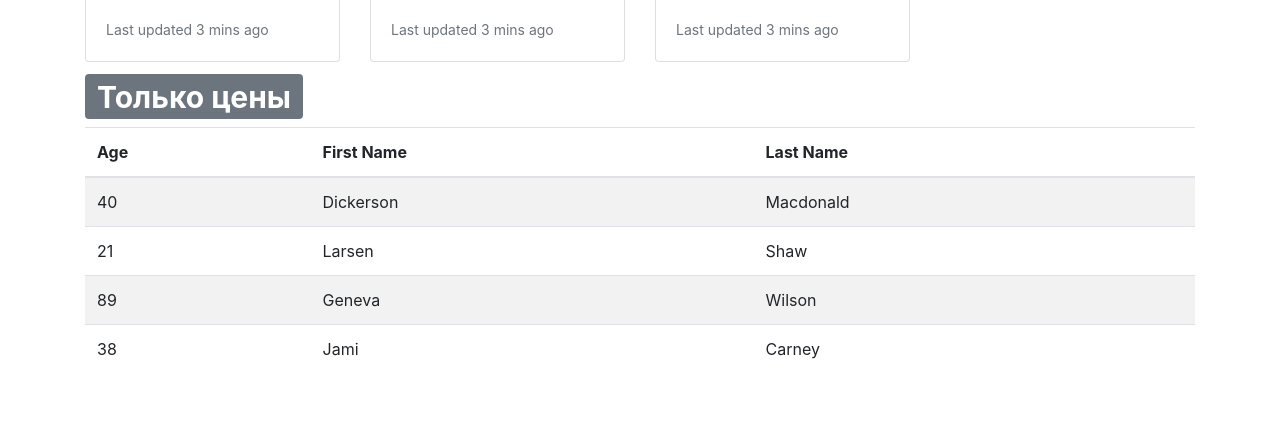
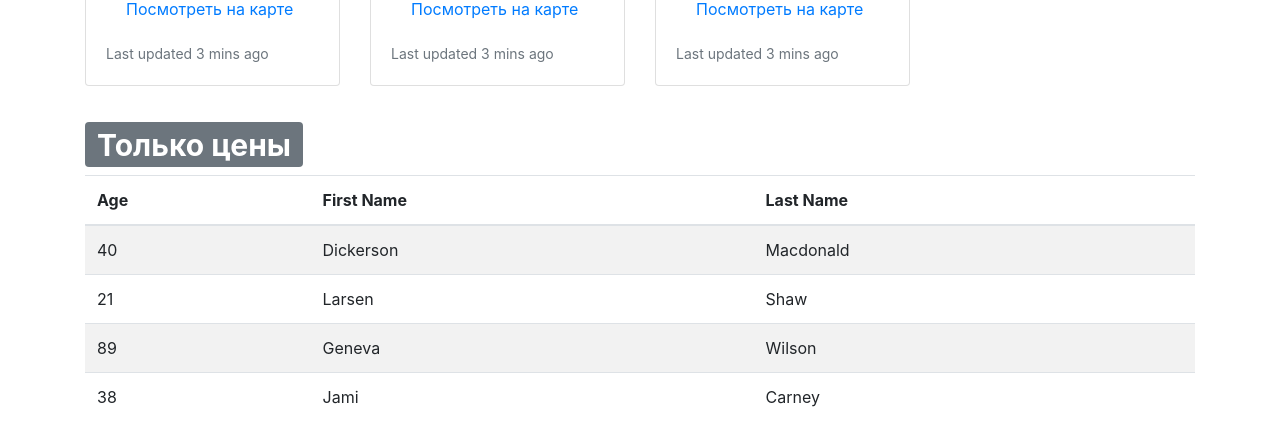
Before and after one commit to kzagul/site-canteen, a Nuxt app: page / in a window 1280 px wide. Shown: the part 2360-2794 px from the top of the page. Before the commit the page ends 2749 px from the top, so only its background shows below. Built offline with nearby package versions, Linux system fonts and the light colour scheme.

Commit message:
index updated

```diff
--- a/pages/index.vue
+++ b/pages/index.vue
@@ -1,6 +1,6 @@
 <template>
   <div>
-    <div>
+    <div class="mt-4">
       <b-img
           src="https://im.kommersant.ru/Issues.photo/WEEKLY/2014/047/KMO_141084_00004_1_t218_055842.jpg"
           fluid-grow
@@ -13,12 +13,16 @@
       </b-jumbotron>
     </div>
 
-    <h1><b-badge>Меню</b-badge></h1>
-    <TheMenu />
+    <div class="mt-4">
+      <h1><b-badge>Меню</b-badge></h1>
+      <TheMenu />
+    </div>
 
-    <h1><b-badge>Только цены</b-badge></h1>
-    <div>
-      <b-table striped hover :items="items"></b-table>
+    <div class="mt-4">
+      <h1><b-badge>Только цены</b-badge></h1>
+      <div>
+        <b-table striped hover :items="items"></b-table>
+      </div>
     </div>
   </div>
 </template>
```
